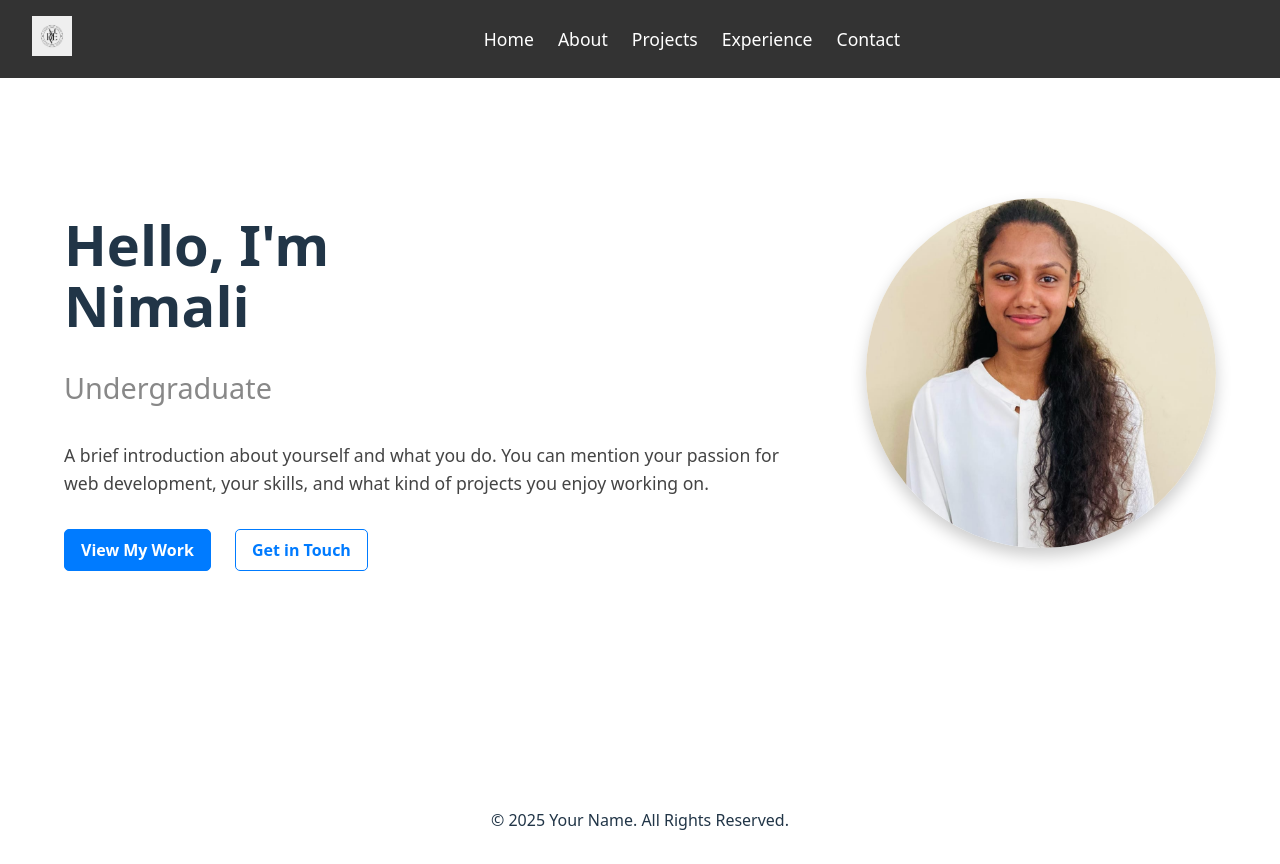
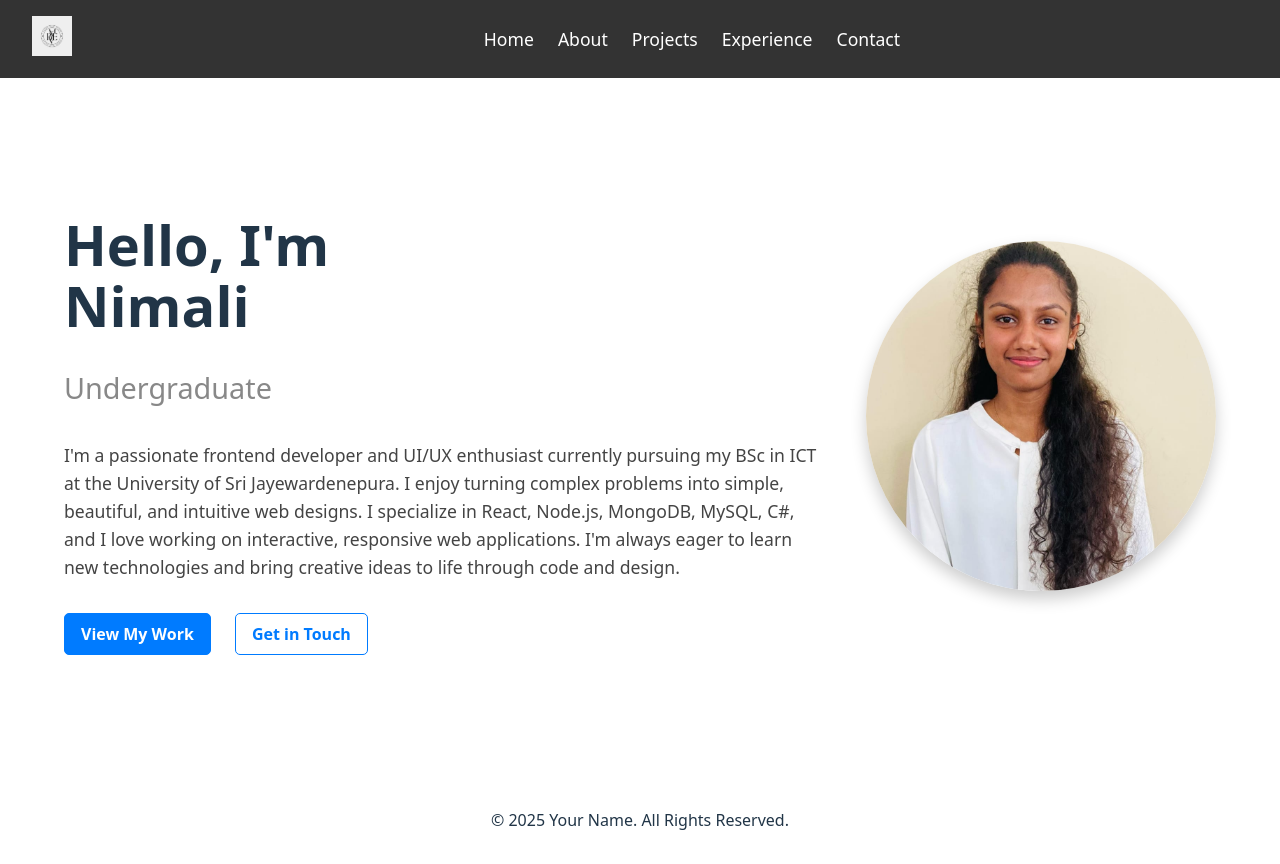
Before and after one commit to ICT-Courses/ict2233-ca-02-nimalinimesha, a React (Vite) app in the folder portfolio/: page / in a window 1280 px wide. Built offline with nearby package versions, Linux system fonts and the light colour scheme.

Commit message:
add detail homepage

```diff
--- a/portfolio/src/pages/HomePage.jsx
+++ b/portfolio/src/pages/HomePage.jsx
@@ -47,7 +47,8 @@ const HomePage = () => {
           Undergraduate
         </p>
         <p className="hero-intro">
-          A brief introduction about yourself and what you do. You can mention your passion for web development, your skills, and what kind of projects you enjoy working on.
+           I'm a passionate frontend developer and UI/UX enthusiast currently pursuing my BSc in ICT at the University of Sri Jayewardenepura. I enjoy turning complex problems into simple, beautiful, and intuitive web designs. I specialize in React, Node.js, MongoDB, MySQL, C#, and I love working on interactive, responsive web applications. I'm always eager to learn new technologies and bring creative ideas to life through code and design.
+
         </p>
         <div className="hero-buttons">
           <a href="/projects" className="btn btn-primary">View My Work</a>
```
